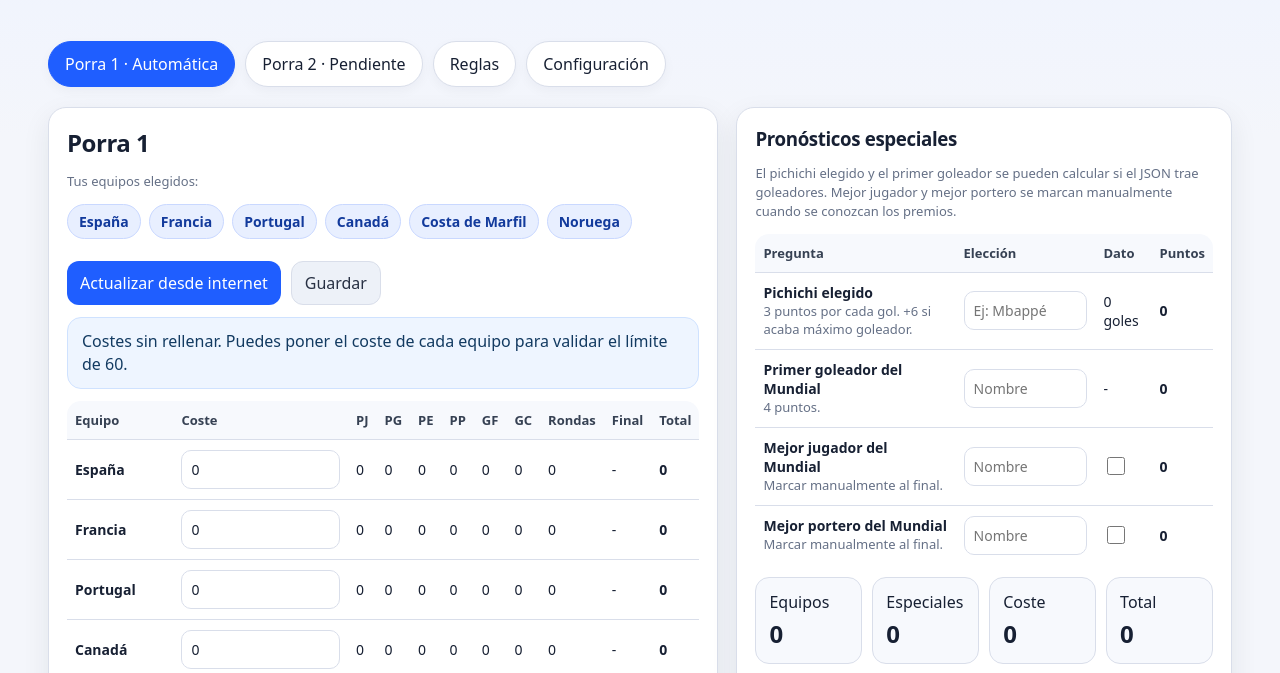
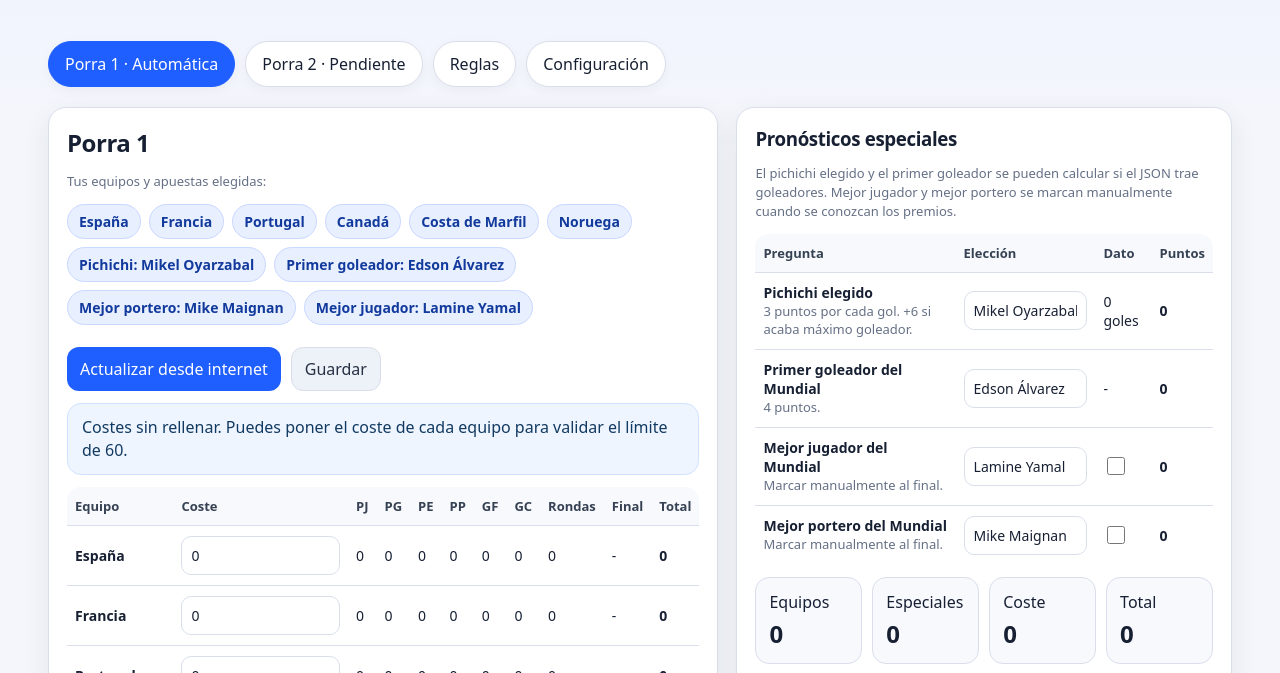
Before and after one commit to ac4st3/porras, a plain HTML site: page index.html in a window 1280 px wide. Shown: the part 121-794 px from the top of the page. Drawn offline with Linux system fonts and the light colour scheme.

Commit message:
Add files via upload

```diff
--- a/index.html
+++ b/index.html
@@ -105,8 +105,14 @@
           <div class="right-actions">
             <div>
               <h2>Porra 1</h2>
-              <p class="mini">Tus equipos elegidos:</p>
+              <p class="mini">Tus equipos y apuestas elegidas:</p>
               <div class="pill-row" id="selectedTeams"></div>
+              <div class="pill-row" style="margin-top:8px">
+                <span class="pill">Pichichi: Mikel Oyarzabal</span>
+                <span class="pill">Primer goleador: Edson Álvarez</span>
+                <span class="pill">Mejor portero: Mike Maignan</span>
+                <span class="pill">Mejor jugador: Lamine Yamal</span>
+              </div>
             </div>
             <div class="controls">
               <button onclick="fetchResults()">Actualizar desde internet</button>
@@ -277,11 +283,11 @@
         "España": 0, "Francia": 0, "Portugal": 0, "Canadá": 0, "Costa de Marfil": 0, "Noruega": 0
       },
       specials: {
-        pichichiName: "",
-        firstScorerName: "",
-        bestPlayerName: "",
+        pichichiName: "Mikel Oyarzabal",
+        firstScorerName: "Edson Álvarez",
+        bestPlayerName: "Lamine Yamal",
         bestPlayerCorrect: false,
-        bestGoalkeeperName: "",
+        bestGoalkeeperName: "Mike Maignan",
         bestGoalkeeperCorrect: false
       },
       lastFetchAt: null,
```
